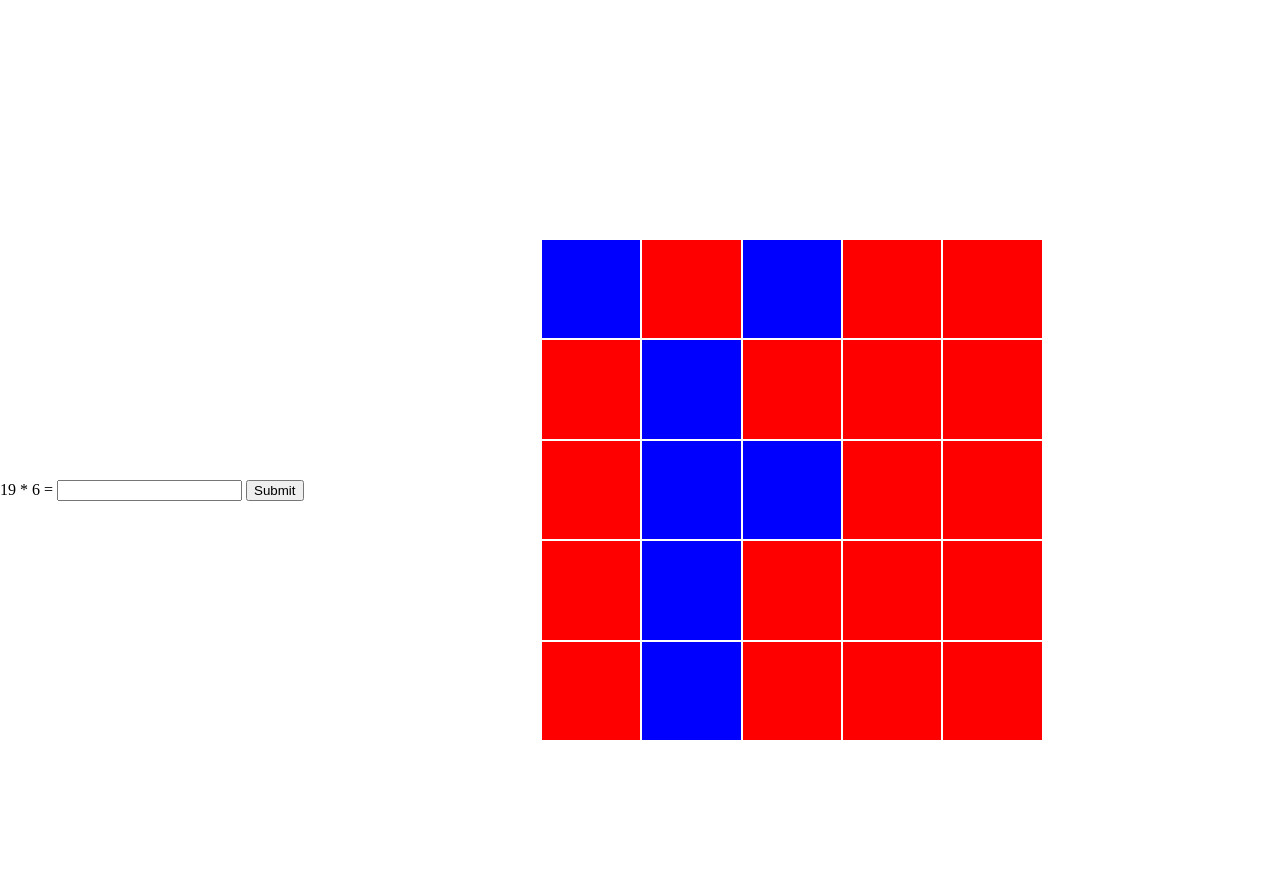
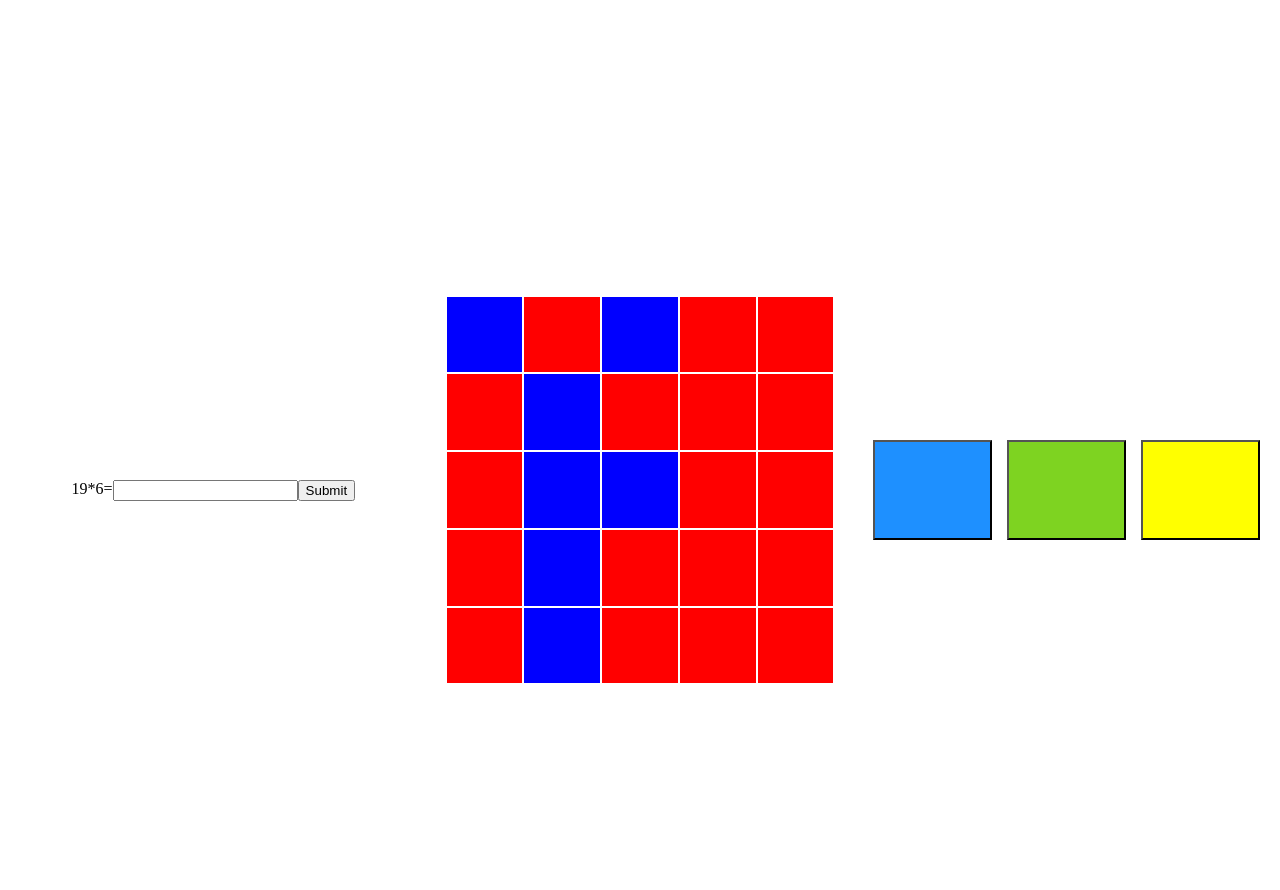
Before and after one commit to Hernandez-Marcos/Triple-task, a Django app: page /games/ in a window 1280 px wide. Shown: the part 747-1637 px from the top of the page. Run offline with Django 5.2, Linux system fonts and the light colour scheme.

Commit message:
Add getPattern api_view. Add pattern_game.py with generate_pattern_game() inside. Add pattern-game to html. Add game-padding class to all games. Add shared.css. Move selectors from grid.css to shared.css. Add pattern.css. Add math.css. Update grid.css.

```diff
--- /dev/null
+++ b/games/game_engine/pattern_game.py
@@ -0,0 +1,11 @@
+import random
+
+def generate_pattern_game():
+    length_of_pattern = 3
+    colors = ["blue", "green", "yellow"]
+    pattern = [random.choice(colors) for i in range(length_of_pattern)]
+
+    return {
+        "pattern": pattern,
+        "answer": pattern
+    }
--- a/games/static/games/styles/grid.css
+++ b/games/static/games/styles/grid.css
@@ -1,33 +1,14 @@
-* {
-    margin: 0;
-    box-sizing: border-box;
-}
-
-body {
-    height: 100vh;
-    overflow: hidden
-}
-
-.games-container {
-    height: 100%;
-    display: flex;
-    align-items: center;
-
-}
-
 .grid-game {
     display: grid;
-    min-width: 500px;
-    width: 500px;
-    height: 500px;
+    flex: 1;
     grid-template-columns: repeat(5, 1fr);
     grid-template-rows: repeat(5, 1fr);
     background-color: white;
     gap: 2px;
-    margin: auto;
 }
 
 .square {
+    aspect-ratio: 1/1;
 }
 
 .square.blue {
--- /dev/null
+++ b/games/static/games/styles/math.css
@@ -0,0 +1,5 @@
+.math-game {
+    flex:1;
+    display: flex;
+    justify-content: center;
+}
--- /dev/null
+++ b/games/static/games/styles/pattern.css
@@ -0,0 +1,24 @@
+.pattern-game {
+    display: flex;
+    align-items: center;
+    justify-content: space-around;
+    flex: 1;
+    gap: 15px;
+}
+
+.pattern-button {
+    flex: 1;
+    height: 100px;
+}
+
+.blue {
+    background-color: #1E90FF
+}
+
+.green {
+    background-color: #7ED321;;
+}
+
+.yellow {
+    background-color: yellow;
+}
--- /dev/null
+++ b/games/static/games/styles/shared.css
@@ -0,0 +1,19 @@
+* {
+    margin: 0;
+    box-sizing: border-box;
+}
+
+body {
+    height: 100vh;
+    overflow: hidden
+}
+
+.games-container {
+    height: 100%;
+    display: flex;
+    align-items: center;
+}
+
+.game-padding {
+    padding: 20px;
+}
--- a/games/templates/games/index.html
+++ b/games/templates/games/index.html
@@ -7,7 +7,10 @@
 {% endblock scripts %}
 
 {% block extra_css %}
+<link rel="stylesheet" href="{% static 'games/styles/shared.css' %}">
+<link rel="stylesheet" href="{% static 'games/styles/math.css' %}">
 <link rel="stylesheet" href="{% static 'games/styles/grid.css' %}">
+<link rel="stylesheet" href="{% static 'games/styles/pattern.css' %}">
 <link rel="stylesheet" href="{% static 'games/styles/timer.css' %}">
 <link rel="stylesheet" href="{% static 'games/styles/start-screen.css' %}">
 <link rel="stylesheet" href="{% static 'games/styles/finish-screen.css' %}">
@@ -25,17 +28,22 @@
 <div class="timer-bar"></div>
 
 <div class="games-container">
-    <div class="math-game">
+    <div class="math-game game-padding">
         <span id="num-1">{{math_problem.num_1}}</span> * <span id="num-2">{{math_problem.num_2}}</span> =
         <input type="number" id="math-answer">
         <button id="submit-math-answer" type="button">Submit</button>
     </div>
-    <div class="grid-game">
+    <div class="grid-game game-padding">
         {% for row in grid %}
             {% for square in row %}
                 <div class="square {{square}}"></div>
             {% endfor %}
         {% endfor %}
     </div>
+    <div class="pattern-game game-padding">
+        <button class="pattern-button blue"></button>
+        <button class="pattern-button green"></button>
+        <button class="pattern-button yellow"></button>
+    </div>
 </div>
 {% endblock content %}
--- a/games/views.py
+++ b/games/views.py
@@ -1,5 +1,5 @@
 from django.shortcuts import render
-from .game_engine import grid_game, math_game
+from .game_engine import grid_game, math_game, pattern_game
 from rest_framework.decorators import api_view
 from rest_framework.response import Response
 from . import serializers
@@ -11,9 +11,11 @@ import datetime
 def index(request):
     grid = grid_game.generate_grid_game()
     math_problem = math_game.generate_math_game()
+    pattern = pattern_game.generate_pattern_game()
 
     request.session["expected_math_answer"] = math_problem["answer"]
     request.session["expected_grid_answer"] = grid["answer"]
+    request.session["expected_pattern_answer"] = pattern["answer"]
 
     context = {
         'grid': grid["grid"],
@@ -86,7 +88,15 @@ def timer(request):
     if request.method == "POST":
         #start timer
         print("POST TIMER", request.session)
-        request.session["time_end"] = (timezone.now() + datetime.timedelta(seconds=3)).timestamp()
+        request.session["time_end"] = (timezone.now() + datetime.timedelta(seconds=60)).timestamp()
         return Response({
             "ok": True
         })
+
+
+@api_view(['GET'])
+def getPattern(request):
+    pattern = request.session["expeced_pattern_answer"]
+    return Response({
+        "pattern": pattern
+    })
```
